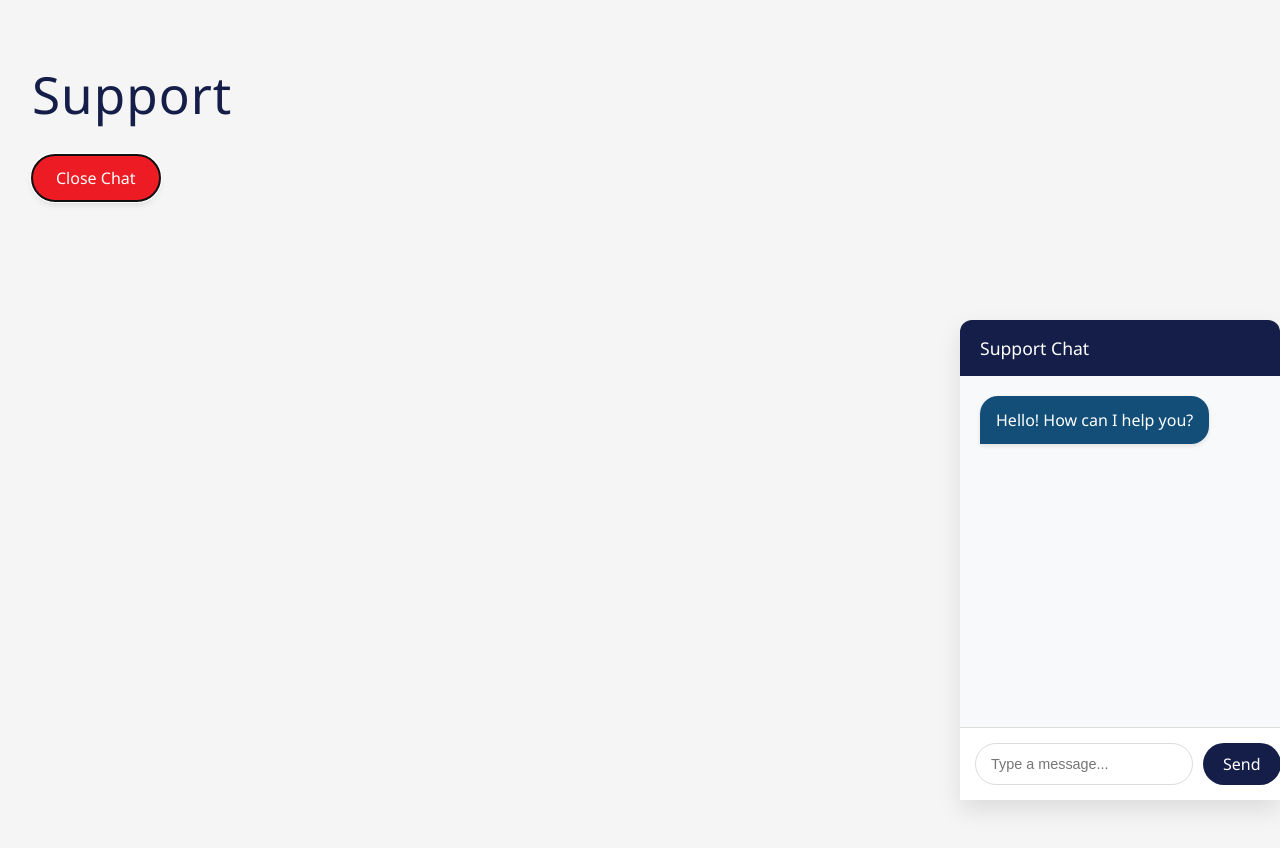
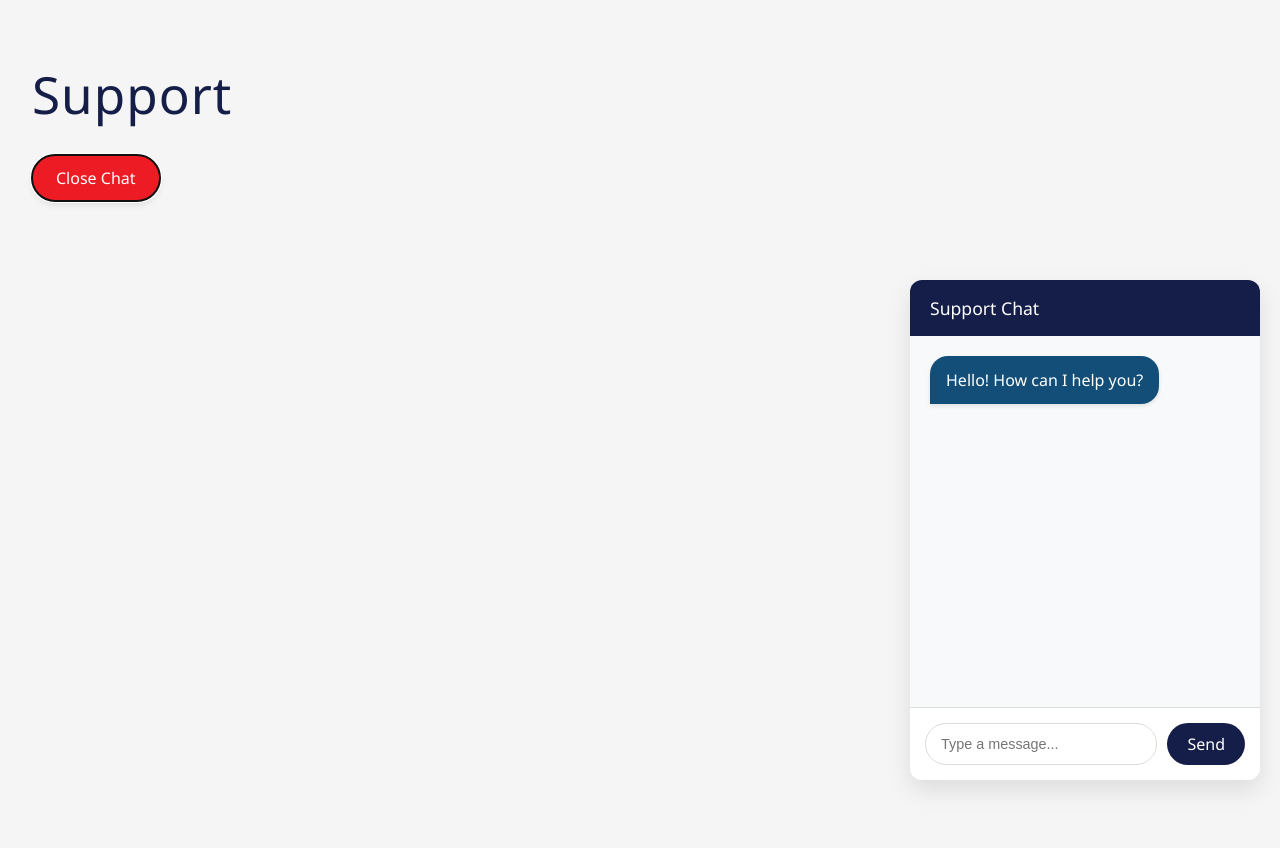
Before and after one commit to MikeGPQ/Chatbot, a React (Vite) app: page / in a window 1280 px wide. Both pictures are taken after a click on the button "Open Chat". Shown: the top 848 px of the page. Built offline with nearby package versions, Linux system fonts and the light colour scheme.

Commit message:
08/08/2025

```diff
--- a/src/componentes/ChatWindow.jsx
+++ b/src/componentes/ChatWindow.jsx
@@ -2,7 +2,7 @@ import { useState } from "react";
 import ReactMarkdown from 'react-markdown';
 import { getResponse } from "../firebase";
 
-export function ChatWindow(isMobile) {
+export function ChatWindow({isMobile}) {
     //FUNCIONES
     const handleKeyPress = (e) => {
         if (e.key === "Enter") enviarMensaje();
@@ -79,7 +79,7 @@ export function ChatWindow(isMobile) {
         position: "fixed",
         bottom: isMobile ? "0" : "20px",
         right: isMobile ? "0" : "20px",
-        width: isMobile ? "25vw" : "350px",
+        width: isMobile ? "100vw" : "350px",
         height: isMobile ? "60vh" : "500px",
         borderRadius: isMobile ? "12px 12px 0 0" : "12px",
         boxShadow: "0 10px 25px rgba(0, 0, 0, 0.1)",
```
